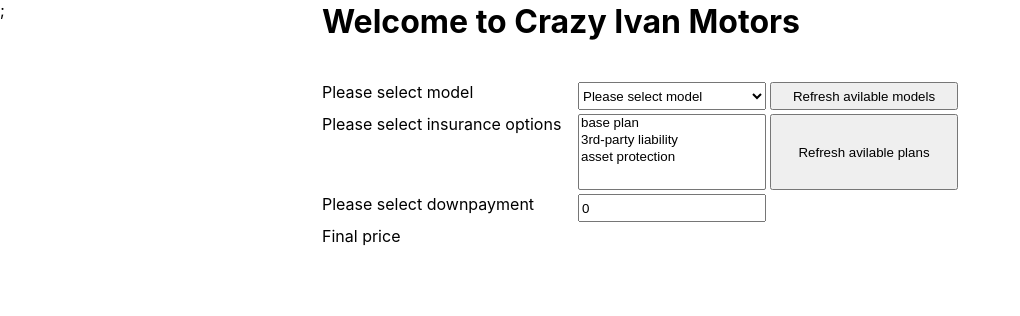
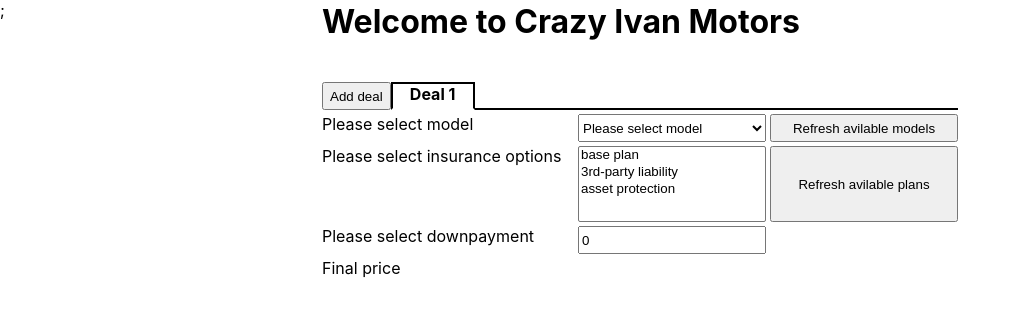
Before and after one commit to IKoshelev/ui-app-architecture-showcases, a React (Create React App) app: page / in a window 1280 px wide. Shown: the top 316 px of the page, without its empty margins (0-1020 px from the left). Built offline with nearby package versions, Linux system fonts and the light colour scheme.

Commit message:
Added tabs.

```diff
--- a/src/App.VM.ts
+++ b/src/App.VM.ts
@@ -1,11 +1,34 @@
 import { CarPurchaseVM } from './car-purchase/vm/CarPurchase.VM';
+import { observable, action } from 'mobx';
 
 
 class AppVM {
 
-    public readonly capPurchaseVM = new CarPurchaseVM();
+    public constructor() {
+        this.addNewDeal();
+    }
+
+    private coutner = 0;
+
+    @observable
+    public readonly capPurchaseVMs: CarPurchaseVM[] = [];
+
+    @observable
+    public activeCapPurchaseVM!: CarPurchaseVM;
+
+    @action.bound
+    public addNewDeal() {
+        this.coutner += 1;
+        const vm = new CarPurchaseVM(`Deal ${this.coutner}`)
+        this.capPurchaseVMs.push(vm);
+        this.activeCapPurchaseVM = vm;
+    }
+
+    @action.bound
+    public setActiveDeal(deal: CarPurchaseVM) {
+        this.activeCapPurchaseVM = deal;
+    }
 
 }
 
-
 export const appVm = new AppVM();
--- /dev/null
+++ b/src/App.css
@@ -0,0 +1,115 @@
+#app-root {
+    display: grid;
+    grid-template-columns:  1fr 16em 12em 12em 1fr;
+    grid-template-rows:  5em 2em 2em 5em 2em 2em 2em 2em 2em auto;
+}
+
+#app-root>* {
+    margin: 2px;
+}
+
+.car-purchase-main-logo {
+    font-size: 2em;
+    font-weight: bold;
+    grid-row: 1;
+    grid-column: 2/ span 3;
+}
+
+.car-purchase-model-selector-label {
+    grid-row: 3;
+    grid-column: 2;
+}
+
+.tabs {
+    grid-row: 2;
+    grid-column: 2 / span 3;
+
+    display: flex;
+    flex-direction: row;
+
+}
+
+.tabs::after {
+    border-bottom: 2px solid black;
+    content: ' ';
+    flex-grow: 2;
+}
+
+.deal-tab-header {
+    border: 2px solid black;
+    flex-grow: 0;
+    width: 5em;
+    text-align: center;
+}
+
+.deal-tab-header.active {
+    font-weight: bold;
+    border-bottom: 2px solid #ffffff00;
+}
+
+.car-model-selector-select,
+.car-model-selector-loading {
+    grid-row: 3;
+    grid-column: 3;
+}
+
+.car-model-selector-refresh-btn {
+    grid-row: 3;
+    grid-column: 4;
+}
+
+.car-purchase-ensurance-selector-label {
+    grid-row: 4;
+    grid-column: 2;
+}
+
+.ensurance-plan-selector-select,
+.ensurance-plan-selector-loading {
+    grid-row: 4;
+    grid-column: 3;
+}
+
+.ensurance-plan-selector-refresh-btn {
+    grid-row: 4;
+    grid-column: 4;
+}
+
+.car-purchase-downpayment-label {
+    grid-row: 5;
+    grid-column:2;
+}
+
+.car-purchase-downpayment {
+    grid-row: 5;
+    grid-column: 3;
+}
+
+.car-purchase-final-price-label {
+    grid-row: 6;
+    grid-column:2;
+}
+
+.car-final-price {
+    grid-row: 6;
+    grid-column:3;
+}
+
+.car-purchase-deal-state {
+    grid-row: 7;
+    grid-column: 2 / span 3;
+}
+
+.button-request-approval {
+    grid-row: 8;
+    grid-column: 3;
+}
+
+.button-finalzie-deal {
+    grid-row: 8;
+    grid-column: 4;
+}
+
+.car-purchase-messages {
+    grid-row: 9;
+    grid-column: 2/ span 3;
+}
--- a/src/App.tsx
+++ b/src/App.tsx
@@ -4,9 +4,37 @@ import { observer } from 'mobx-react';
 import { CarPurchase } from './car-purchase/vm/CarPurchase';
 import { appVm } from './App.VM';
 
+import './App.css';
+
 const App = observer(() => {
   return <div id='app-root'>
-    <CarPurchase vm={appVm.capPurchaseVM}></CarPurchase>
+
+    <div className='car-purchase-main-logo'>
+      Welcome to Crazy Ivan Motors
+    </div>
+
+    <div className='tabs'>
+      <button
+        className='button-add-new-deal'
+        onClick={appVm.addNewDeal}
+      >
+        Add deal
+      </button>
+      {
+        appVm.capPurchaseVMs.map(x => (
+          <div
+            className={`deal-tab-header ${x === appVm.activeCapPurchaseVM ? 'active' : ''}`}
+            key={x.id}
+            onClick={() => appVm.setActiveDeal(x)}
+          >
+            {x.id}
+          </div>
+        ))
+      }
+    </div>
+
+    <CarPurchase vm={appVm.activeCapPurchaseVM}></CarPurchase>
+
   </div>
 
 });
--- a/src/api/CarEnsurance.Client.ts
+++ b/src/api/CarEnsurance.Client.ts
@@ -13,6 +13,7 @@ export type EnsurancePlan = {
 
 class CarEnsuranceClient {
     public async getAvaliableEnsurancePlans(): Promise<EnsurancePlan[]> {
+        console.log(`server call getAvaliableEnsurancePlans`);
         await delay(1500);
         return [{
             type: EnsurancePlanType.base,
--- a/src/api/CarInventory.Client.ts
+++ b/src/api/CarInventory.Client.ts
@@ -9,6 +9,7 @@ export type CarModel = {
 class CarInventoryClient {
 
     public async getAvaliableCarModels(): Promise<CarModel[]> {
+        console.log(`server call getAvaliableCarModels`);
         await delay(500);
         return [
             {
--- a/src/api/Financing.Client.ts
+++ b/src/api/Financing.Client.ts
@@ -38,6 +38,8 @@ class FinancingClient {
         ensurancePlans: EnsurancePlanType[],
         downpayment: number): Promise<GetApprovalResult> {
 
+        console.log(`server call getApproval`);
+
         await delay(1000);
 
         //this would be calculated on the server
@@ -59,6 +61,11 @@ class FinancingClient {
     }
 
     public async finalizeFinancing(approvalToken: string) {
+
+        console.log(`server call finalizeFinancing`);
+
+        await delay(500);
+
         return approvedFinacings.some(x =>
             x.approvalToken === approvalToken
             && (!x.expiration || x.expiration >= new Date())
--- a/src/car-purchase/vm/CarPurchase.VM.ts
+++ b/src/car-purchase/vm/CarPurchase.VM.ts
@@ -7,12 +7,15 @@ import moment from "moment";
 
 export class CarPurchaseVM {
 
-    constructor() {
+    constructor(id: string) {
+        this.id = id;
         this.carPurchaseModel = new CarPurchaseModel();
 
         this.carModelSelectorVM = new CarModelsSelectorVM(this.carPurchaseModel);
         this.ensurancePlanSelectorVM = new EnsurancePlansSelectorVM(this.carPurchaseModel);
     }
+
+    public readonly id: string;
 
     public readonly carPurchaseModel: CarPurchaseModel;
     public readonly carModelSelectorVM: CarModelsSelectorVM;
--- a/src/car-purchase/vm/CarPurchase.css
+++ /dev/null
@@ -1,88 +0,0 @@
-#app-root {
-    display: grid;
-    grid-template-columns:  1fr 16em 12em 12em 1fr;
-    grid-template-rows:  5em 2em 5em 2em 2em 2em 2em 2em auto;
-}
-
-#app-root>* {
-    margin: 2px;
-}
-
-.car-purchase-main-logo {
-    font-size: 2em;
-    font-weight: bold;
-    grid-row: 1;
-    grid-column: 2/ span 3;
-}
-
-.car-purchase-model-selector-label {
-    grid-row: 2;
-    grid-column: 2;
-}
-
-.car-model-selector-select,
-.car-model-selector-loading {
-    grid-row: 2;
-    grid-column: 3;
-}
-
-.car-model-selector-refresh-btn {
-    grid-row: 2;
-    grid-column: 4;
-}
-
-.car-purchase-ensurance-selector-label {
-    grid-row: 3;
-    grid-column: 2;
-}
-
-.ensurance-plan-selector-select,
-.ensurance-plan-selector-loading {
-    grid-row: 3;
-    grid-column: 3;
-}
-
-.ensurance-plan-selector-refresh-btn {
-    grid-row: 3;
-    grid-column: 4;
-}
-
-.car-purchase-downpayment-label {
-    grid-row:4;
-    grid-column:2;
-}
-
-.car-purchase-downpayment {
-    grid-row: 4;
-    grid-column: 3;
-}
-
-.car-purchase-final-price-label {
-    grid-row:5;
-    grid-column:2;
-}
-
-.car-final-price {
-    grid-row:5;
-    grid-column:3;
-}
-
-.car-purchase-deal-state {
-    grid-row:6;
-    grid-column: 2 / span 3;
-}
-
-.button-request-approval {
-    grid-row:7;
-    grid-column: 3;
-}
-
-.button-finalzie-deal {
-    grid-row:7;
-    grid-column: 4;
-}
-
-.car-purchase-messages {
-    grid-row:8;
-    grid-column: 2/ span 3;
-}
--- a/src/car-purchase/vm/CarPurchase.tsx
+++ b/src/car-purchase/vm/CarPurchase.tsx
@@ -3,16 +3,12 @@ import React from "react";
 import { CarPurchaseVM } from "./CarPurchase.VM";
 import { CarModelsSelector } from "./car-model-selector/CarModelsSelector";
 import { EnsurancePlanSelector } from "./ensurance-plan-selector/EnsurancePlanSelector";
-import './CarPurchase.css';
 
 export const CarPurchase: React.FunctionComponent<{
     vm: CarPurchaseVM
 }> = observer(({ vm }) => {
     console.log('Rendering CarPurchase', new Date());
     return <>
-        <div className='car-purchase-main-logo'>
-            Welcome to Crazy Ivan Motors
-        </div>
         <div className='car-purchase-model-selector-label'>
             Please select model
         </div>
```
